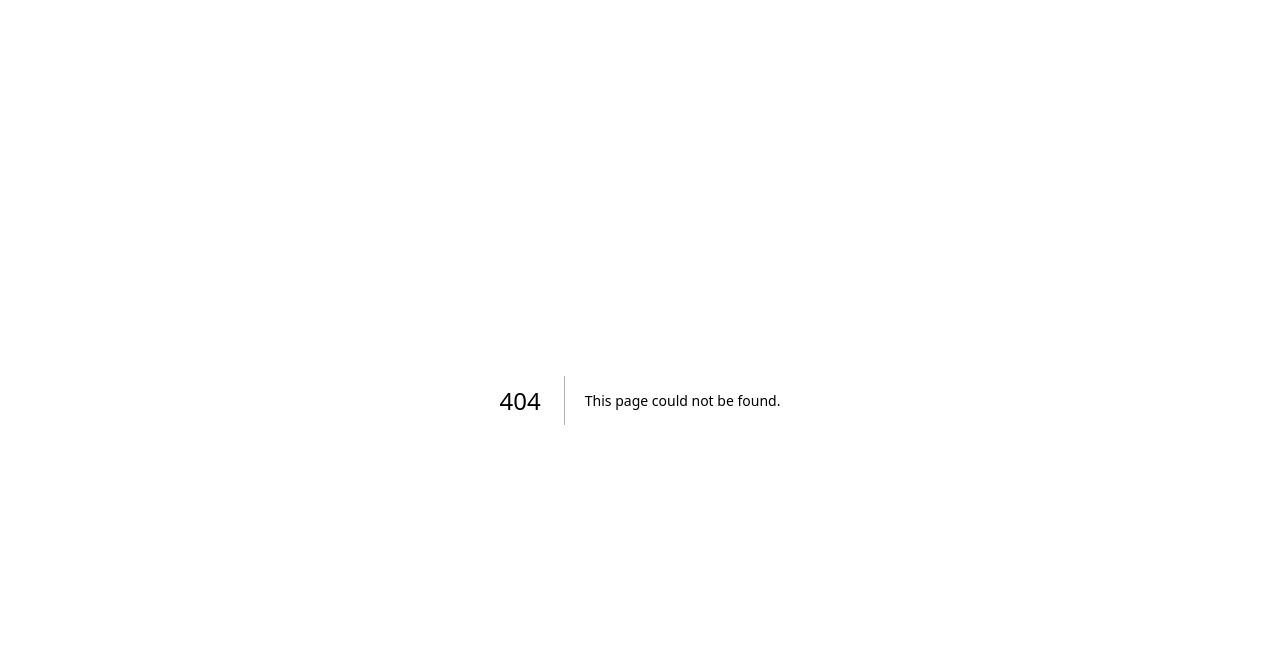
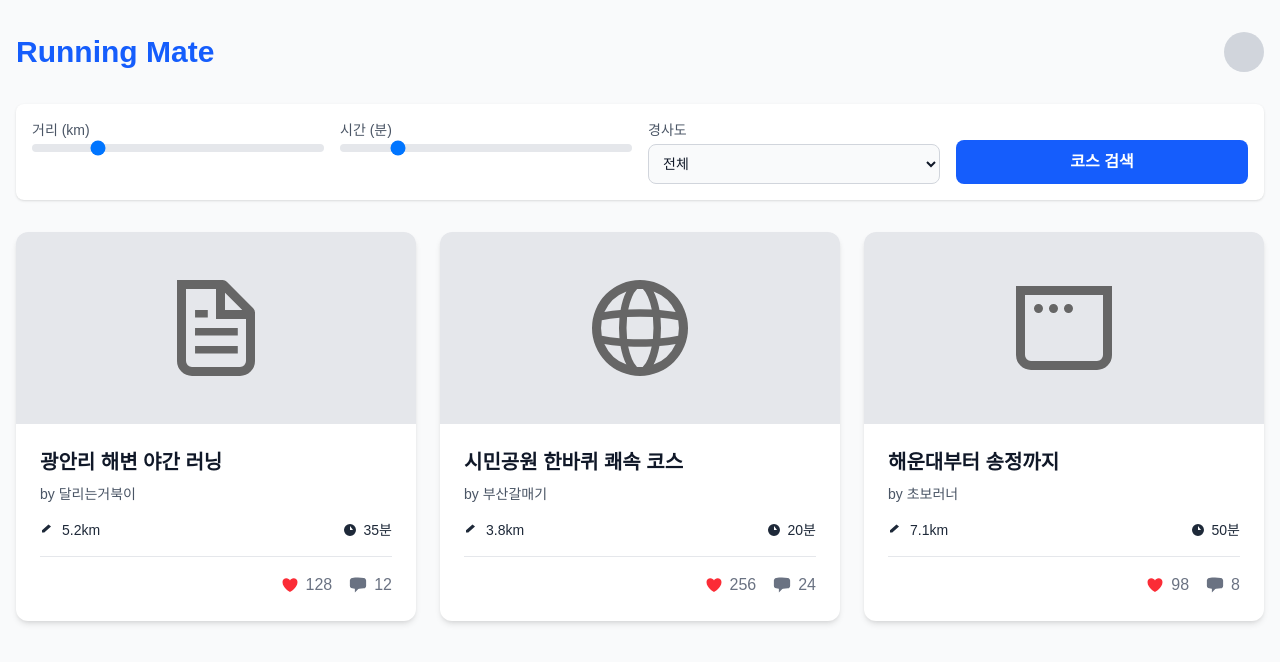
Before and after one commit to sinbin1036/runnging_mate, a Next.js app: page /main in a window 1280 px wide. Before the commit this address had no page. Shown: the top 662 px of the page. Built offline with nearby package versions, Linux system fonts and the light colour scheme.

Commit message:
feat: 메인 페이지 UI 레이아웃 구성

```diff
--- /dev/null
+++ b/src/app/main/page.tsx
@@ -0,0 +1,123 @@
+
+import type { NextPage } from 'next';
+
+const MainPage: NextPage = () => {
+  // Helper component for icons
+  const Icon = ({ path, className = 'w-6 h-6' }: { path: string; className?: string }) => (
+    <svg xmlns="http://www.w3.org/2000/svg" viewBox="0 0 24 24" fill="currentColor" className={className}>
+      <path d={path} />
+    </svg>
+  );
+
+  // Mock data for running courses
+  const courses = [
+    {
+      id: 1,
+      title: '광안리 해변 야간 러닝',
+      author: '달리는거북이',
+      distance: '5.2km',
+      time: '35분',
+      likes: 128,
+      comments: 12,
+      imageUrl: '/file.svg', // Placeholder image
+    },
+    {
+      id: 2,
+      title: '시민공원 한바퀴 쾌속 코스',
+      author: '부산갈매기',
+      distance: '3.8km',
+      time: '20분',
+      likes: 256,
+      comments: 24,
+      imageUrl: '/globe.svg', // Placeholder image
+    },
+    {
+      id: 3,
+      title: '해운대부터 송정까지',
+      author: '초보러너',
+      distance: '7.1km',
+      time: '50분',
+      likes: 98,
+      comments: 8,
+      imageUrl: '/window.svg', // Placeholder image
+    },
+  ];
+
+  return (
+    <div className="bg-gray-50 text-gray-900 min-h-screen">
+      <div className="container mx-auto px-4 py-8">
+        {/* Header */}
+        <header className="flex justify-between items-center mb-8">
+          <h1 className="text-3xl font-bold text-blue-600">Running Mate</h1>
+          <div className="w-10 h-10 bg-gray-300 rounded-full cursor-pointer">
+            {/* Profile Icon Placeholder */}
+          </div>
+        </header>
+
+        <main>
+          {/* Filters */}
+          <div className="bg-white p-4 rounded-lg shadow-sm mb-8">
+            <div className="grid grid-cols-1 md:grid-cols-4 gap-4">
+              <div className="flex flex-col">
+                <label htmlFor="distance" className="text-sm font-medium text-gray-600 mb-1">거리 (km)</label>
+                <input id="distance" type="range" min="1" max="20" defaultValue="5" className="w-full h-2 bg-gray-200 rounded-lg appearance-none cursor-pointer" />
+              </div>
+              <div className="flex flex-col">
+                <label htmlFor="time" className="text-sm font-medium text-gray-600 mb-1">시간 (분)</label>
+                <input id="time" type="range" min="10" max="120" defaultValue="30" className="w-full h-2 bg-gray-200 rounded-lg appearance-none cursor-pointer" />
+              </div>
+              <div className="flex flex-col">
+                <label htmlFor="slope" className="text-sm font-medium text-gray-600 mb-1">경사도</label>
+                <select id="slope" className="bg-gray-50 border border-gray-300 text-gray-900 text-sm rounded-lg focus:ring-blue-500 focus:border-blue-500 block w-full p-2.5">
+                  <option>전체</option>
+                  <option>평지 위주</option>
+                  <option>언덕 포함</option>
+                </select>
+              </div>
+              <button className="self-end bg-blue-600 text-white font-semibold rounded-lg px-4 py-2.5 hover:bg-blue-700 transition-colors">
+                코스 검색
+              </button>
+            </div>
+          </div>
+
+          {/* Course List */}
+          <div className="grid grid-cols-1 md:grid-cols-2 lg:grid-cols-3 gap-6">
+            {courses.map((course) => (
+              <div key={course.id} className="bg-white rounded-xl shadow-md overflow-hidden hover:shadow-lg transition-shadow duration-300 cursor-pointer">
+                <div className="h-48 bg-gray-200 flex items-center justify-center">
+                   <img src={course.imageUrl} alt="Course Image" className="h-24 w-24 text-gray-400" />
+                </div>
+                <div className="p-6">
+                  <h3 className="text-xl font-bold mb-2">{course.title}</h3>
+                  <p className="text-sm text-gray-600 mb-4">by {course.author}</p>
+                  <div className="flex justify-between items-center text-sm text-gray-800 mb-4">
+                    <span className="flex items-center">
+                      <Icon path="M12.75 3.75L3 12.314V15.75h3.436L16.5 6.686m-3.75-2.936l2.936 2.936" className="w-4 h-4 mr-1.5" />
+                      {course.distance}
+                    </span>
+                    <span className="flex items-center">
+                      <Icon path="M12 6v6h4.5m4.5 0a9 9 0 11-18 0 9 9 0 0118 0z" className="w-4 h-4 mr-1.5" />
+                      {course.time}
+                    </span>
+                  </div>
+                  <div className="border-t border-gray-200 pt-4 flex justify-end items-center text-gray-500">
+                    <span className="flex items-center mr-4">
+                      <Icon path="M21 8.25c0-2.485-2.099-4.5-4.688-4.5-1.935 0-3.597 1.126-4.312 2.733-.715-1.607-2.377-2.733-4.313-2.733C5.1 3.75 3 5.765 3 8.25c0 7.22 9 12 9 12s9-4.78 9-12z" className="w-5 h-5 mr-1.5 text-red-500" />
+                      {course.likes}
+                    </span>
+                    <span className="flex items-center">
+                      <Icon path="M2.25 12.76c0 1.6 1.123 2.994 2.707 3.227 1.087.16 2.185.283 3.293.369V21l4.076-4.076a1.526 1.526 0 011.037-.443 48.282 48.282 0 005.68-.494c1.584-.233 2.707-1.626 2.707-3.228V6.741c0-1.602-1.123-2.995-2.707-3.228A48.394 48.394 0 0012 3c-2.392 0-4.744.175-7.043.513C3.373 3.746 2.25 5.14 2.25 6.741v6.018z" className="w-5 h-5 mr-1.5" />
+                      {course.comments}
+                    </span>
+                  </div>
+                </div>
+              </div>
+            ))}
+          </div>
+        </main>
+      </div>
+    </div>
+  );
+};
+
+export default MainPage;
```
